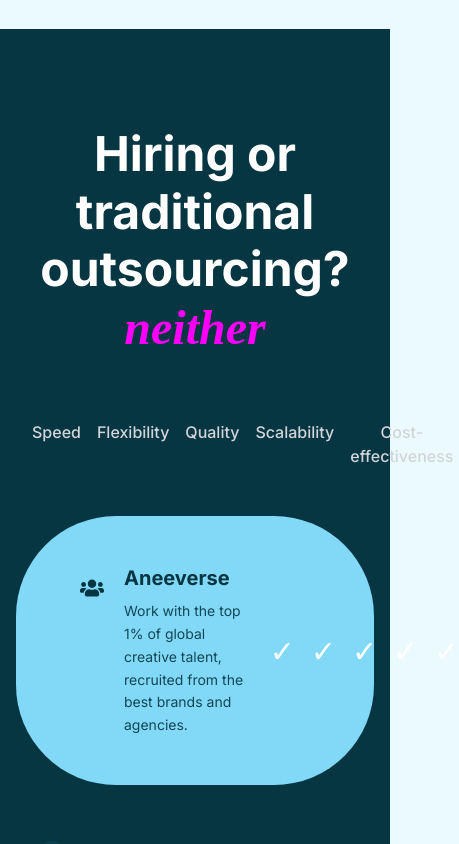
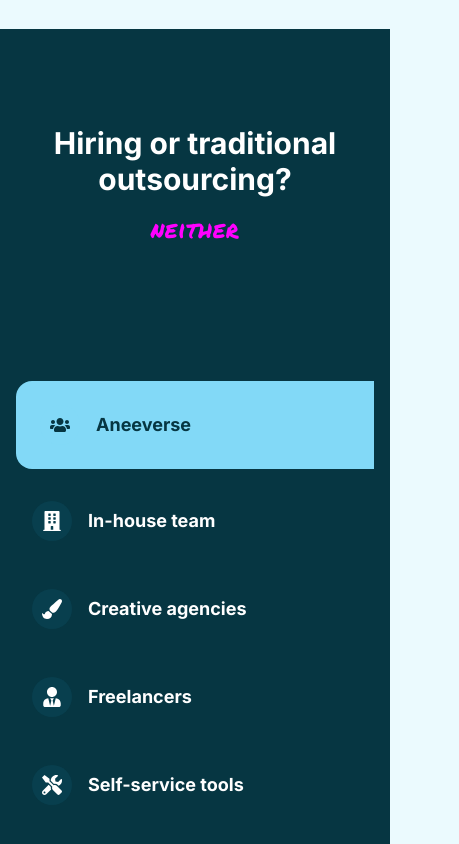
Before and after one commit to mayur5689/aneeverse-demo, a Next.js app in the folder aneeverse-clone/: page / in a window 390 px wide. Shown: the part 1920-2764 px from the top of the page, 459 px wide, since content can reach past the window. Built offline with nearby package versions, Linux system fonts and the light colour scheme.

Commit message:
Refactor Comparison component for improved layout and responsiveness. Adjusted text sizes, modified grid structure for criteria headers, and enhanced option display with updated styles for better visual consistency across devices.

```diff
--- a/aneeverse-clone/src/components/Features/Comparison.tsx
+++ b/aneeverse-clone/src/components/Features/Comparison.tsx
@@ -71,19 +71,22 @@
             initial={{ opacity: 0, y: 30 }}
             animate={{ opacity: 1, y: 0 }}
             transition={{ duration: 0.6, ease: [0.22, 1, 0.36, 1] }}
-            className="text-5xl md:text-6xl lg:text-7xl font-bold"
+            className="text-3xl sm:text-4xl md:text-5xl lg:text-6xl font-bold mb-4"
           >
-            Hiring or traditional <br />
-            outsourcing? <span className="text-[#ff00ff] font-handwriting">neither</span>
+            Hiring or traditional outsourcing?
           </motion.h2>
+          <span className="text-[#ff00ff] font-permanent-marker text-2xl sm:text-3xl md:text-4xl tracking-wide">neither</span>
         </div>
 
+        {/* Scrollable container for mobile */}
+        <div className="overflow-x-auto pb-6">
+          <div className="min-w-[800px] md:min-w-full">
             {/* Criteria Headers */}
-        <div className="grid grid-cols-[2fr_repeat(5,_1fr)] gap-4 mb-12">
+            <div className="grid grid-cols-[2fr_repeat(3,_1fr)] gap-4 mb-12">
               <div></div>
-          {criteria.map((criterion, index) => (
+              {['Speed', 'Flexibility', 'Quality'].map((criterion, index) => (
                 <div key={index} className="text-center">
-              <span className="text-base font-medium text-gray-300">{criterion}</span>
+                  <span className="text-base font-medium text-white">{criterion}</span>
                 </div>
               ))}
             </div>
@@ -92,32 +95,29 @@
             <motion.div
               initial="hidden"
               animate="visible"
-          className="space-y-8"
+              className="space-y-4"
             >
               {options.map((option, index) => (
                 <motion.div
                   key={index}
                   variants={itemVariants}
-              className={index === 0 ? "bg-[#82d9f7] rounded-[100px] py-12" : "py-6"}
+                  className={`${index === 0 ? "bg-[#82d9f7] rounded-xl py-6" : "py-4"}`}
                 >
-              <div className="grid grid-cols-[2fr_repeat(5,_1fr)] items-center gap-4">
-                <div className={`flex items-start ${index === 0 ? "pl-16 text-[#063642]" : "pl-6 text-white"}`}>
-                  <div className={`w-12 h-12 rounded-full flex items-center justify-center mr-5 ${index === 0 ? "bg-[#82d9f7]" : "bg-[#0b4757]/60"}`}>
-                    <option.Icon className={`text-2xl ${index === 0 ? "text-[#063642]" : "text-white"}`} />
+                  <div className="grid grid-cols-[2fr_repeat(3,_1fr)] items-center gap-4">
+                    <div className={`flex items-center ${index === 0 ? "pl-6 text-[#063642]" : "pl-4 text-white"}`}>
+                      <div className={`w-10 h-10 rounded-full flex items-center justify-center mr-4 ${index === 0 ? "bg-[#82d9f7]" : "bg-[#0b4757]/60"}`}>
+                        <option.Icon className={`text-xl ${index === 0 ? "text-[#063642]" : "text-white"}`} />
                       </div>
                       <div>
-                    <h3 className={`text-xl font-bold ${index === 0 ? "text-[#063642]" : "text-white"}`}>
+                        <h3 className={`text-lg font-bold ${index === 0 ? "text-[#063642]" : "text-white"}`}>
                           {option.title}
                         </h3>
-                    <p className={`text-sm mt-2 max-w-xs leading-relaxed ${index === 0 ? "text-[#063642]/90" : "text-gray-400"}`}>
-                      {option.description}
-                    </p>
                       </div>
                     </div>
 
-                {option.checks.map((isChecked, checkIndex) => (
+                    {option.checks.slice(0, 3).map((isChecked, checkIndex) => (
                       <div key={checkIndex} className="flex justify-center items-center">
-                    <span className={`text-3xl ${isChecked ? "text-white" : "text-white opacity-90"}`}>
+                        <span className={`text-2xl ${isChecked ? (index === 0 ? "text-[#063642]" : "text-[#82d9f7]") : "text-white/50"}`}>
                           {isChecked ? "✓" : "✕"}
                         </span>
                       </div>
@@ -127,6 +127,8 @@
               ))}
             </motion.div>
           </div>
+        </div>
+      </div>
     </section>
   );
 };
```
Lines whose indentation alone changed are shown as unchanged.
